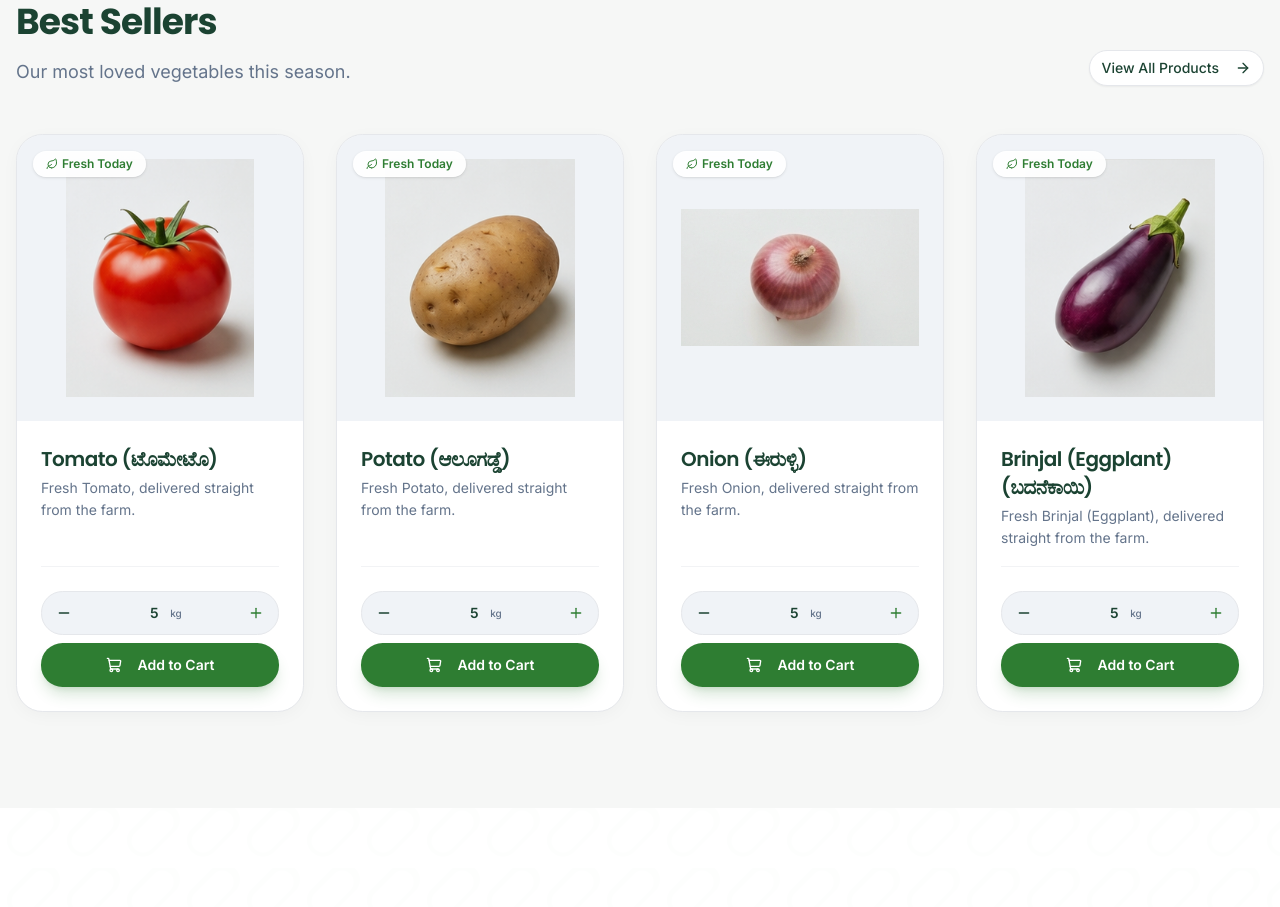
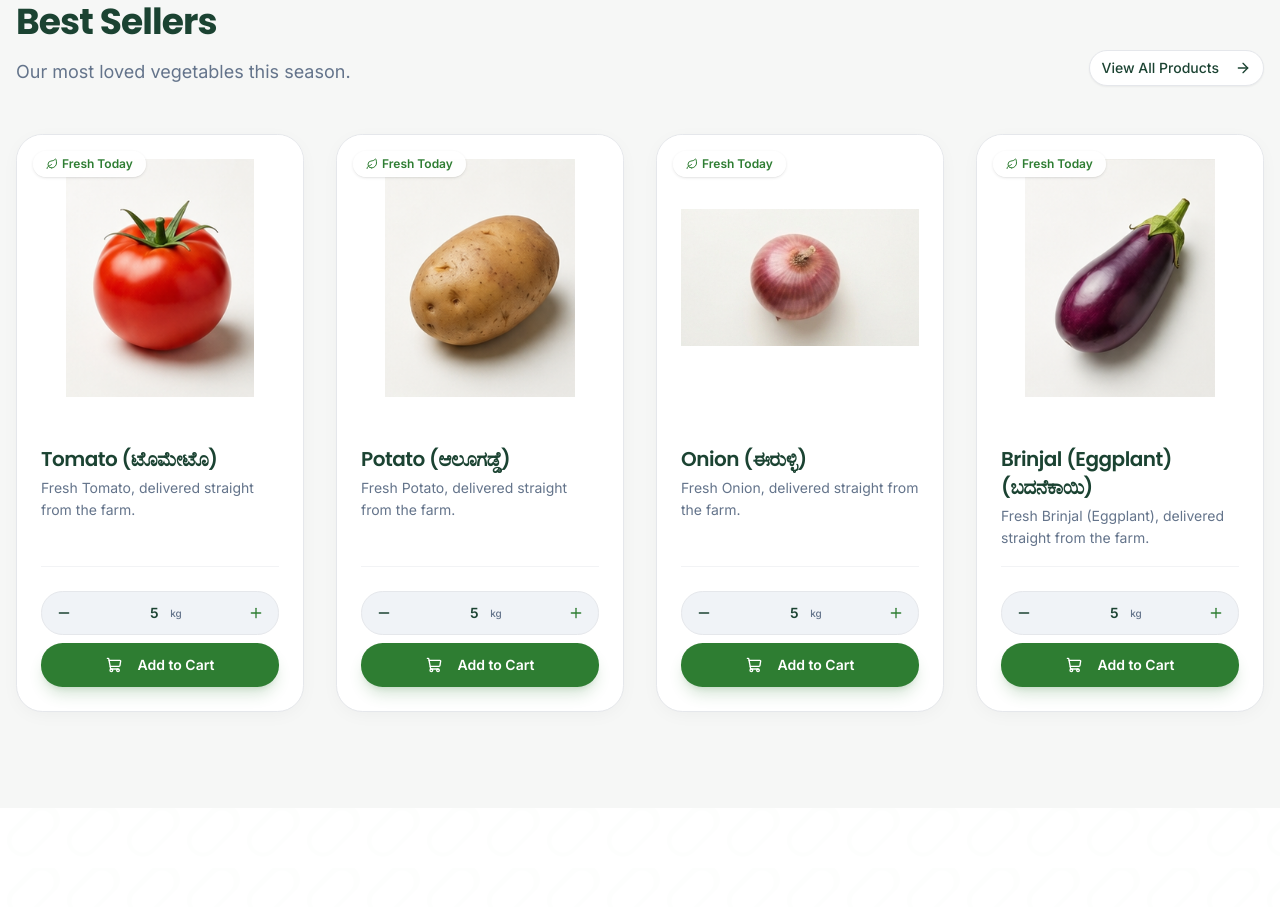
Before and after one commit to Nikhilesh-0007/friend-of-farmer, a Next.js app: page / in a window 1280 px wide. Shown: the part 1860-2767 px from the top of the page. Built offline with nearby package versions, Linux system fonts and the light colour scheme.

Commit message:
Change product image background to white for seamless blending of JPEG images

```diff
--- a/src/components/ui/ProductCard.tsx
+++ b/src/components/ui/ProductCard.tsx
@@ -78,7 +78,7 @@ export default function ProductCard({ product, isListView = false }: ProductCard
     >
       {/* Image Container */}
       <div className={cn(
-        "relative overflow-hidden bg-muted/50 flex items-center justify-center shrink-0",
+        "relative overflow-hidden bg-white flex items-center justify-center shrink-0",
         isListView ? "aspect-square sm:aspect-auto sm:w-56 sm:h-56" : "aspect-square p-6"
       )}>
         <div className="absolute top-4 left-4 z-10 flex flex-col gap-2">
@@ -98,7 +98,7 @@ export default function ProductCard({ product, isListView = false }: ProductCard
           alt={product.name}
           fill
           className={cn(
-            "object-contain p-6 transition-transform duration-700 ease-out mix-blend-multiply",
+            "object-contain p-6 transition-transform duration-700 ease-out",
             isHovered ? "scale-110" : "scale-100"
           )}
           sizes="(max-width: 768px) 100vw, (max-width: 1200px) 50vw, 25vw"
```
